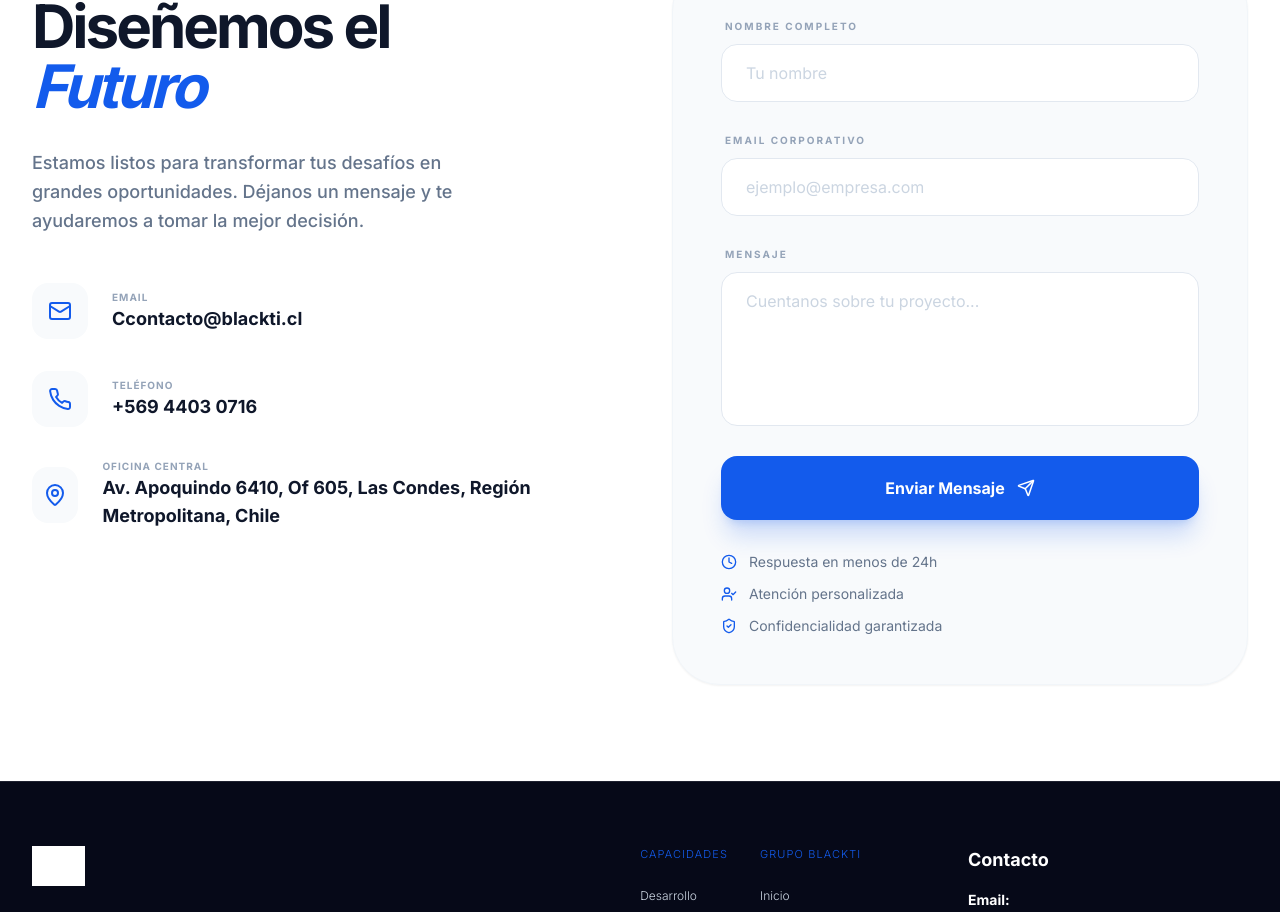
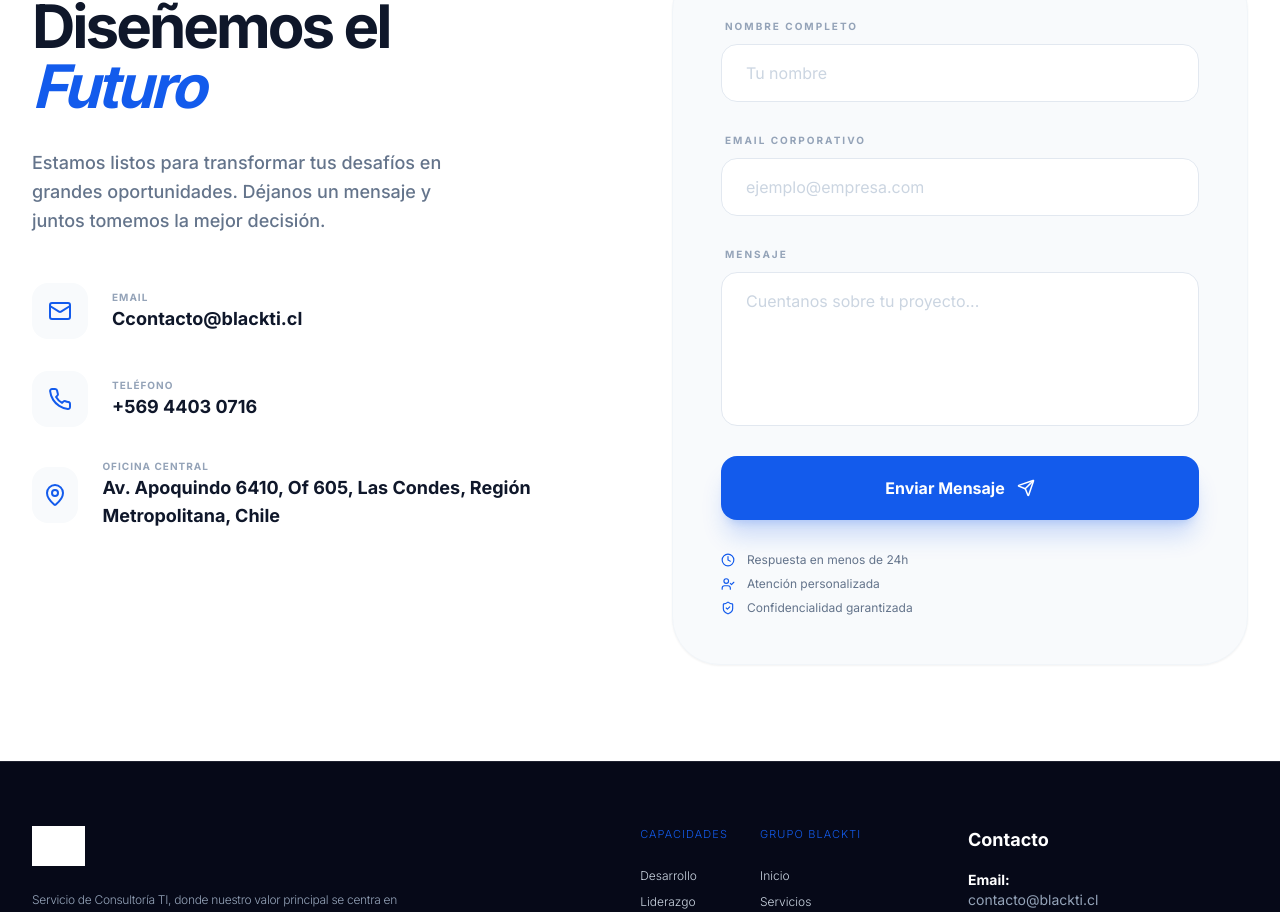
Before and after one commit to asinomas/paginaultima, a React (Vite) app in the folder Pagina_ultima/: page / in a window 1280 px wide. Shown: the part 8828-9740 px from the top of the page. Built offline with nearby package versions, Linux system fonts and the light colour scheme; no server answers; grey boxes are pictures that could not be loaded.

Commit message:
Update ContactDetail.tsx

```diff
--- a/Pagina_ultima/src/components/ContactDetail.tsx
+++ b/Pagina_ultima/src/components/ContactDetail.tsx
@@ -47,7 +47,7 @@ const ContactDetail: React.FC = () => {
 
             <p className="text-slate-500 text-lg mb-12 max-w-md leading-relaxed font-medium">
               Estamos listos para transformar tus desafíos en grandes oportunidades.
-              Déjanos un mensaje y te ayudaremos a tomar la mejor decisión.
+              Déjanos un mensaje y juntos tomemos la mejor decisión.
             </p>
 
             <div className="space-y-8">
@@ -173,18 +173,18 @@ const ContactDetail: React.FC = () => {
                 </button>
               </form>
 
-              {/* TRUST BADGES - ABAJO DEL BOTÓN ENVIAR, DENTRO DEL RECUADRO */}
-              <div className="mt-8 space-y-3 text-sm text-slate-500">
+              {/* TRUST BADGES - MÁS PEQUEÑOS PARA NO EXTENDER EL CONTENEDOR */}
+              <div className="mt-8 space-y-2 text-xs text-slate-500">
                 <div className="flex items-center gap-3">
-                  <Clock size={16} className="text-[#135bec]" />
+                  <Clock size={14} className="text-[#135bec]" />
                   Respuesta en menos de 24h
                 </div>
                 <div className="flex items-center gap-3">
-                  <UserCheck size={16} className="text-[#135bec]" />
+                  <UserCheck size={14} className="text-[#135bec]" />
                   Atención personalizada
                 </div>
                 <div className="flex items-center gap-3">
-                  <ShieldCheck size={16} className="text-[#135bec]" />
+                  <ShieldCheck size={14} className="text-[#135bec]" />
                   Confidencialidad garantizada
                 </div>
               </div>
```
